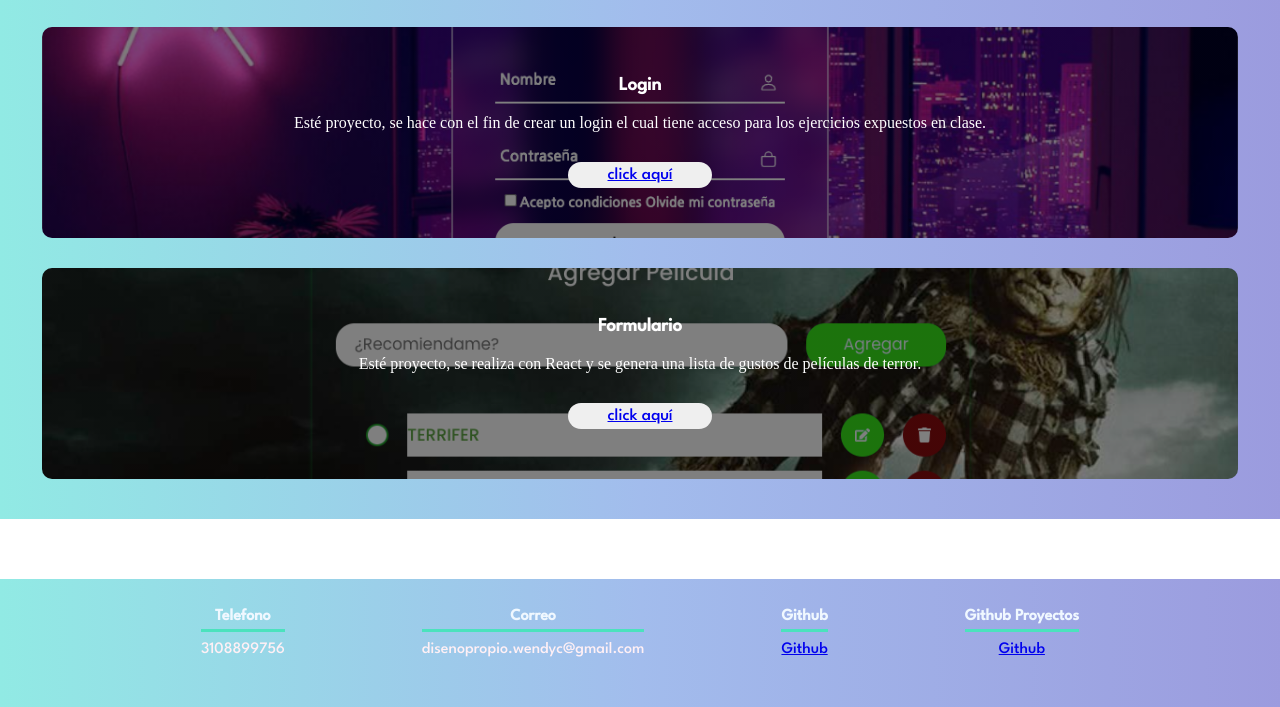
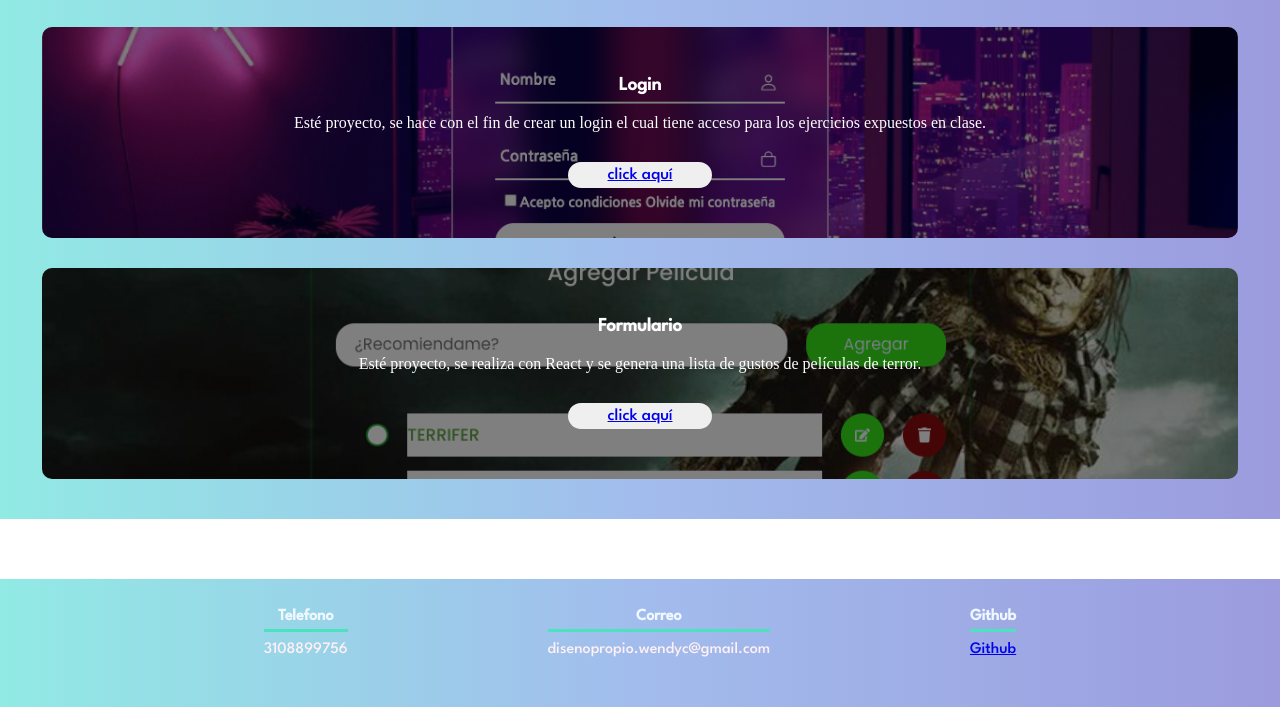
Before and after one commit to wenaleja/bit07me, a plain HTML site: page docs/index.html in a window 1280 px wide. Shown: the part 2640-3347 px from the top of the page. Drawn offline with Linux system fonts and the light colour scheme; a web font is replaced by a local one.

Commit message:
eliminar linea del footer

```diff
--- a/docs/index.html
+++ b/docs/index.html
@@ -185,10 +185,6 @@
           <h4>Github</h4>
           <a href="https://github.com/wenaleja">Github</a>
         </div>
-        <div class="content-foo">
-          <h4>Github Proyectos</h4>
-          <a href="https://github.com/wenaleja">Github </a>
-        </div>
       </div>
       <h2 class="titulo-final">&copy; Wendy Carlos</h2>
     </footer>
```
